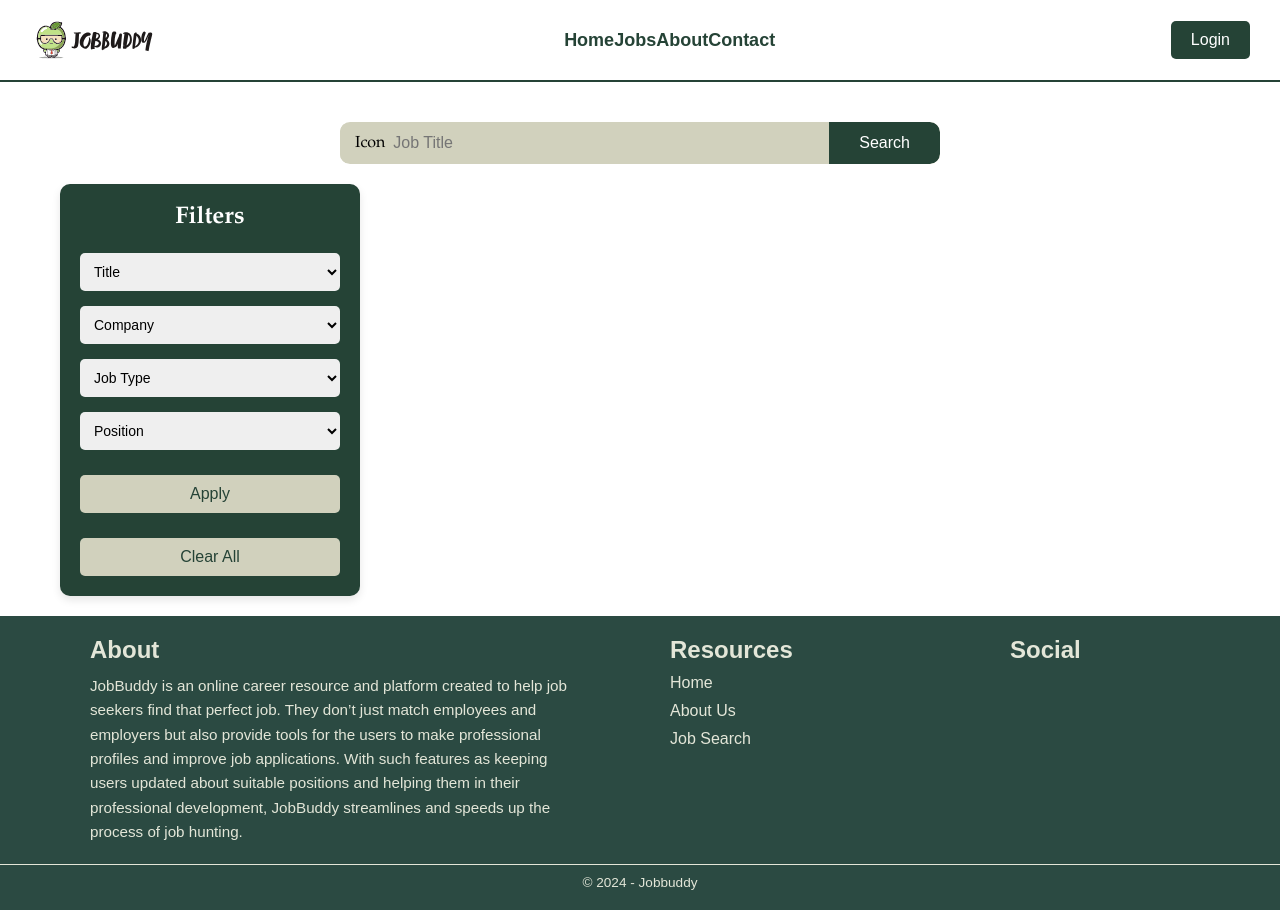
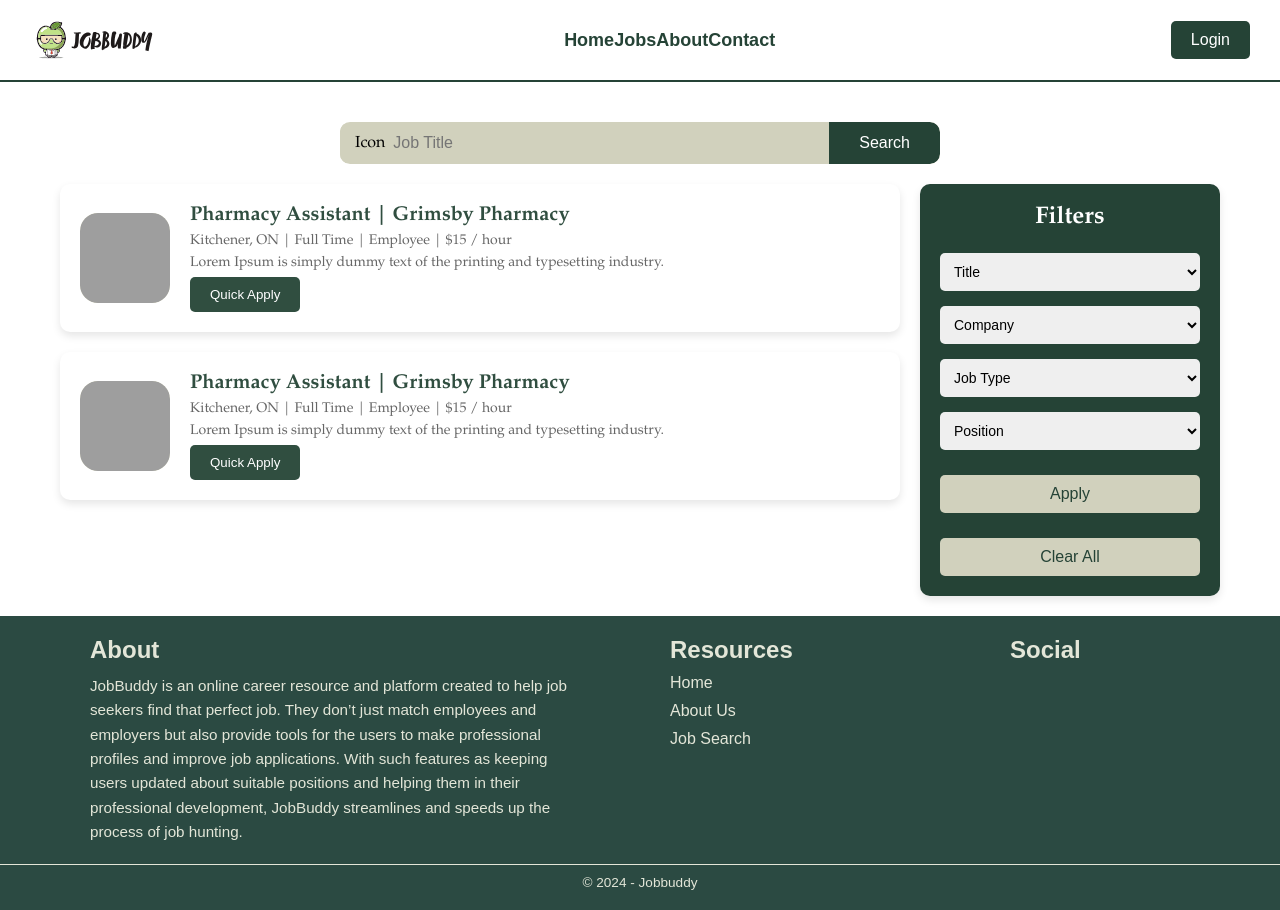
Before and after one commit to Sanidhya247/JobBuddy_Project, a React (Create React App) app in the folder job_buddy_frontend/: page /Job in a window 1280 px wide. Built offline with nearby package versions, Linux system fonts and the light colour scheme; grey boxes are pictures that could not be loaded.

Commit message:
Create a job list content also done there css.

```diff
--- a/job_buddy_frontend/src/Components/Job_Search_Page.js
+++ b/job_buddy_frontend/src/Components/Job_Search_Page.js
@@ -5,6 +5,7 @@ const Job_Search_Page = () => {
   return (
 
     <div className="main-container">
+
       <div className="search-bar">
         <div className="search-input">
           <span className="search-icon">Icon</span>
@@ -14,6 +15,33 @@ const Job_Search_Page = () => {
       </div>
 
       <div className="content-container">
+
+          <div className="job-list">
+              <div className="job-card">
+                <div className="company-logo">
+                  <img src="#" alt="Company Logo" />
+                </div>
+                <div className="company-details">
+                  <h3>Pharmacy Assistant | Grimsby Pharmacy</h3>
+                  <p>Kitchener, ON | Full Time | Employee | $15 / hour</p>
+                  <p>Lorem Ipsum is simply dummy text of the printing and typesetting industry.</p>
+                  <button className="apply-now-btn">Quick Apply</button>
+                </div>
+              </div>
+
+              <div className="job-card">
+                <div className="company-logo">
+                  <img src="#" alt="Company Logo" />
+                </div>
+                <div className="company-details">
+                  <h3>Pharmacy Assistant | Grimsby Pharmacy</h3>
+                  <p>Kitchener, ON | Full Time | Employee | $15 / hour</p>
+                  <p>Lorem Ipsum is simply dummy text of the printing and typesetting industry.</p>
+                  <button className="apply-now-btn">Quick Apply</button>
+                </div>
+              </div>
+        </div>
+
         <div className="filter-sidebar">
           <h2>Filters</h2>
           <div className="filter-group">
@@ -41,8 +69,8 @@ const Job_Search_Page = () => {
             <button className="clear-btn">Clear All</button>
           </div>
         </div>
+
       </div>
-
     </div>
 
   )
--- a/job_buddy_frontend/src/assets/css/job_search_page.css
+++ b/job_buddy_frontend/src/assets/css/job_search_page.css
@@ -70,7 +70,7 @@
 .search-button:hover {
     background-color: var(--secondary-color);
     color: var(--primary-color);
-    border: 3px solid var(--primary-color);
+    border: 1px solid var(--primary-color);
 }
 
 /* content container */
@@ -132,6 +132,79 @@
     border: 2px solid var(--secondary-color);
 }
 
+/* job list */
+
+.job-list {
+    display: flex;
+    flex-direction: column;
+    gap: 20px;
+    flex: 1;
+  }
+
+/* Company details */
+
+.job-card {
+    display: flex;
+    align-items: center;
+    padding: 20px;
+    background-color: #fff;
+    border-radius: 10px;
+    box-shadow: 0 4px 8px rgba(0, 0, 0, 0.1);
+    gap: 20px;
+}
+
+.company-logo {
+    font-size: 40px;
+    background-color:var(--secondary-color);
+    color: #fff;
+    border-radius: 20%;
+    width: 90px;
+    height: 90px;
+    display: flex;
+    justify-content: center;
+    align-items: center;
+    overflow: hidden;
+}
+
+.company-logo img {
+    width: 100%;
+    height: 100%;
+    object-fit: cover;
+    border-radius: 20%;
+}
+
+.company-details {
+    flex: 1;
+}
+
+.company-details h3 {
+    margin: 0;
+    font-size: 20px;
+    color: #304e40;
+}
+
+.company-details p {
+    margin: 5px 0;
+    color: #666;
+    font-size: 14px;
+}
+
+.apply-now-btn {
+    padding: 10px 20px;
+    background-color: #304e40;
+    color: #fff;
+    border: none;
+    border-radius: 5px;
+    cursor: pointer;
+    transition: background-color 0.3s;
+}
+
+.apply-now-btn:hover {
+    background-color: var(--secondary-color);
+    color: var(--primary-color);
+    border: 1px solid var(--primary-color);
+}
+
 /* Tablet View (834px) */
 @media (max-width: 834px) {
     .search-bar {
```
